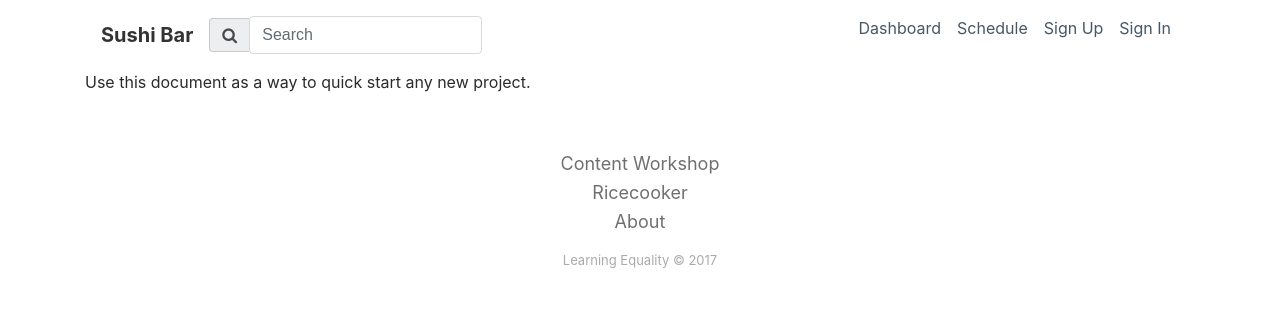
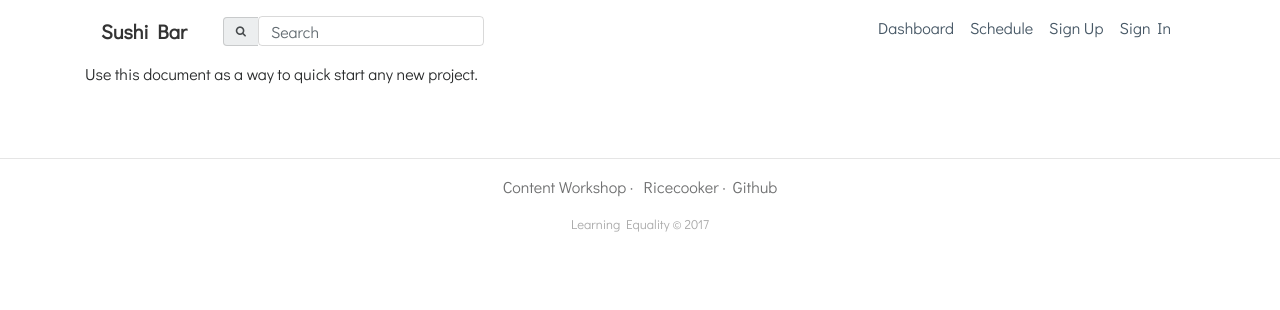
Before and after one commit to ivanistheone/waiter, a Django app: page /about/ in a window 1280 px wide. Shown: the top 310 px of the page. Run offline with Django 3.2, Linux system fonts and the light colour scheme; some libraries are stand-ins or nearby versions.

Commit message:
fix some styles

```diff
--- a/waiter/static/css/footer-basic.css
+++ /dev/null
@@ -1,59 +0,0 @@
-.footer-basic {
-  padding:40px 0;
-  background-color:#ffffff;
-  color:#4b4c4d;
-}
-
-.footer-basic ul {
-  padding:0;
-  list-style:none;
-  text-align:center;
-  font-size:18px;
-  line-height:1.6;
-  margin-bottom:0;
-}
-
-.footer-basic li {
-  padding:0 10px;
-}
-
-.footer-basic ul a {
-  color:inherit;
-  text-decoration:none;
-  opacity:0.8;
-}
-
-.footer-basic ul a:hover {
-  opacity:1;
-}
-
-.footer-basic .social {
-  text-align:center;
-  padding-bottom:25px;
-}
-
-.footer-basic .social > a {
-  font-size:24px;
-  width:40px;
-  height:40px;
-  line-height:40px;
-  display:inline-block;
-  text-align:center;
-  border-radius:50%;
-  border:1px solid #ccc;
-  margin:0 8px;
-  color:inherit;
-  opacity:0.75;
-}
-
-.footer-basic .social > a:hover {
-  opacity:0.9;
-}
-
-.footer-basic .copyright {
-  margin-top:15px;
-  text-align:center;
-  font-size:13px;
-  color:#aaa;
-  margin-bottom:0;
-}
--- a/waiter/static/css/project.css
+++ b/waiter/static/css/project.css
@@ -1,6 +1,24 @@
 /* These styles are generated from project.scss. */
 .save-icon {
   color: #F2AD00;
+}
+
+body {
+  font-family: 'Didact Gothic', sans-serif;
+}
+
+#search-icon {
+  margin-left: 20px;
+  font-size: 11px;
+}
+
+#search-input {
+  height: 30px;
+  font-family: inherit;
+}
+
+.card-title {
+  margin-bottom: 0;
 }
 
 .alert-debug {
@@ -48,6 +66,26 @@
   display: block !important;
 }
 
+.footer-basic {
+  padding:40px 0;
+  background-color:#ffffff;
+  color:#4b4c4d;
+  text-align: center;
+}
+
+.footer-basic a {
+  color:inherit;
+  text-decoration:none;
+  opacity:0.8;
+}
+
+.footer-basic .copyright {
+  margin-top:15px;
+  font-size:13px;
+  color:#aaa;
+  margin-bottom:0;
+}
+
 /*
 TODO(arvnd): The z-index for the typeahead suggestion is janky
 */
--- a/waiter/templates/base.html
+++ b/waiter/templates/base.html
@@ -23,9 +23,8 @@
 
       <!-- This file stores project-specific CSS -->
       <link href="{% static 'css/project.css' %}" rel="stylesheet">
-      <link href="{% static 'css/footer-basic.css' %}" rel="stylesheet">
-      <link href="{% static 'css/panel-table.css' %}" rel="stylesheet">
       <link href="{% static 'css/search-nav.css' %}" rel="stylesheet">
+      <link href="https://fonts.googleapis.com/css?family=Didact+Gothic&amp;subset=latin-ext" rel="stylesheet">
 
       {% endblock %}
 
@@ -92,13 +91,12 @@
         {% endblock content %}
       </div>
       <div class="footer-basic">
+        <hr>
         <footer>
-          <ul class="list-inline">
-            <li><a href="#">Content Workshop</a></li>
-            <li><a href="#">Ricecooker </a></li>
-            <li><a href="#">About</a></li>
-          </ul>
-          <p class="copyright">Learning Equality © 2017</p>
+            <a href="http://contentworkshop.learningequality.org">Content Workshop&nbsp;·</a>
+            <a href="#">&nbsp;Ricecooker&nbsp;·</a>
+            <a href="#">&nbsp;Github</a>
+            <p class="copyright">Learning Equality © 2017</p>
         </footer>
       </div>
 
--- a/waiter/templates/pages/home.html
+++ b/waiter/templates/pages/home.html
@@ -6,7 +6,7 @@
   <div class="card-header">
     <div class="row">
       <div class="col col-xs-6">
-        <h3 class="card-title">{{title}}</h3>
+        <h4 class="card-title">{{title}}</h4>
       </div>
     </div>
   </div>
```
